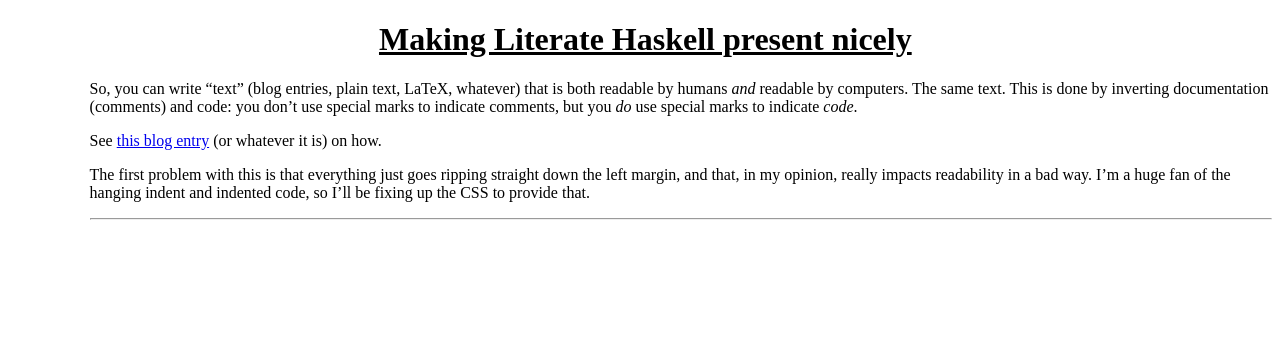
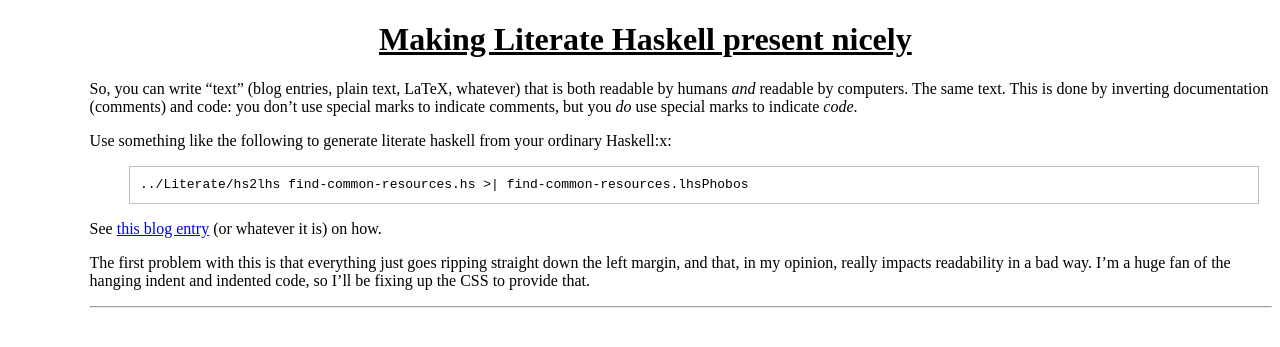
Before and after one commit to JohnL4/johnl4.github.io, a Jekyll site: the page built from _posts/2015-08-26-Literate-Haskell.markdown, in a window 1280 px wide. Shown: the top 347 px of the page. Built offline with Jekyll 4.4.1, drawn with Linux system fonts in a browser that asks for light colours; comment, search, counter and statistics services are not loaded.

Commit message:
Mods to "Literate Haskell" post.

```diff
--- a/_posts/2015-08-26-Literate-Haskell.markdown
+++ b/_posts/2015-08-26-Literate-Haskell.markdown
@@ -8,6 +8,12 @@ So, you can write "text" (blog entries, plain text, LaTeX, whatever) that is bot
 by computers.  The same text.  This is done by inverting documentation (comments) and code: you don't use special marks
 to indicate comments, but you *do* use special marks to indicate *code*.
 
+Use something like the following to generate literate haskell from your ordinary Haskell:x:
+
+~~~
+../Literate/hs2lhs find-common-resources.hs >| find-common-resources.lhsPhobos
+~~~
+
 See [this blog entry](http://passingcuriosity.com/2008/literate-haskell-with-markdown-syntax-hightlighting/) (or
 whatever it is) on how.
 
```
